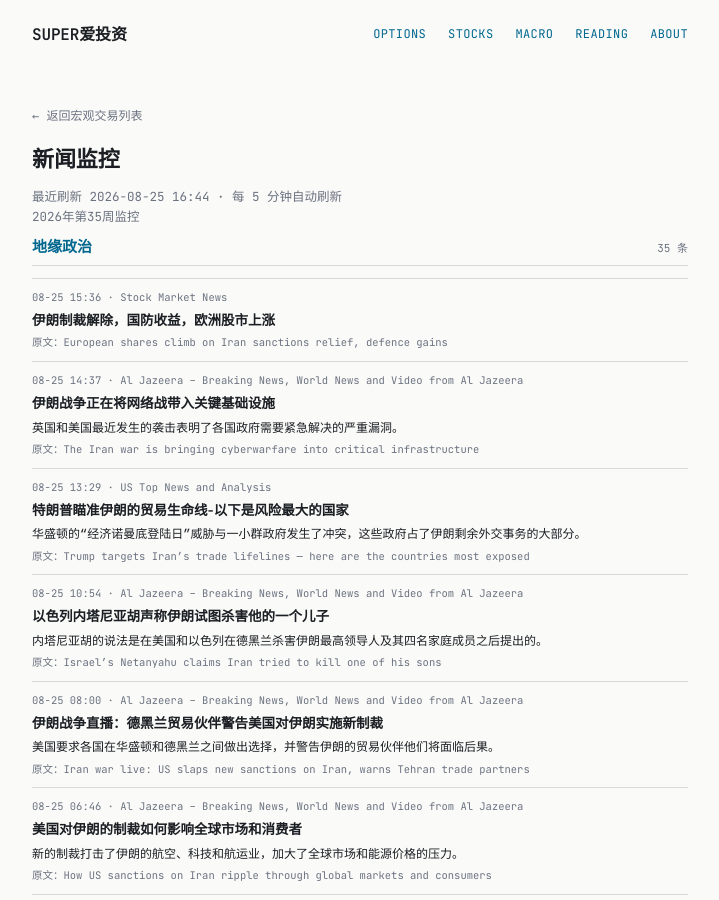
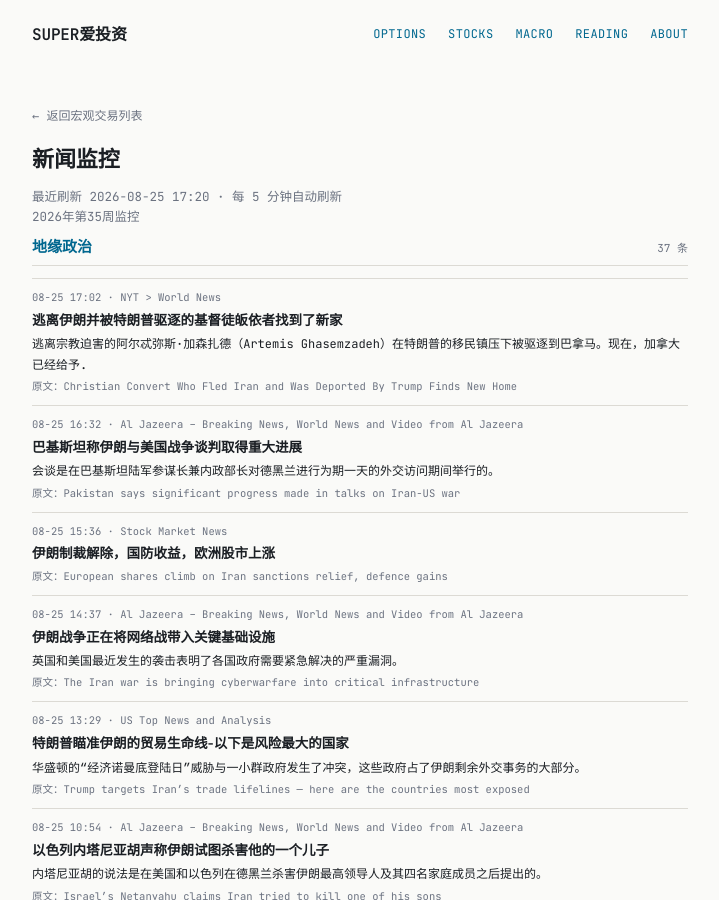
Before and after one commit to tang3super/tang3super.github.io, a Jekyll site: the page built from macro-trade/news-digest.md, in a window 1280 px wide and 900 px high. Shown: the whole window, without its empty margins (280-999 px from the left). Built offline with Jekyll 4.4.1, drawn with Linux system fonts in a browser that asks for light colours; some of the changed text lies outside the part shown.

Commit message:
sync news-digest article

```diff
--- a/macro-trade/news-digest.md
+++ b/macro-trade/news-digest.md
@@ -5,11 +5,25 @@ title: 新闻监控
 date: '2026-08-25'
 summary: 2026年第35周监控
 week_label: 2026年第35周监控
-last_updated: 2026-08-25 16:44
+last_updated: 2026-08-25 17:20
 refresh_note: 每 5 分钟自动刷新
 topics:
 - name: 地缘政治
   items:
+  - title: Christian Convert Who Fled Iran and Was Deported By Trump Finds New Home
+    summary: Artemis Ghasemzadeh, who had escaped religious persecution, was deported to Panama under Trump’s immigration crackdown. Now, Canada has give…
+    link: https://www.nytimes.com/2026/08/25/world/middleeast/christian-convert-who-fled-iran-and-was-ousted-from-us-finds-a-new-home.html
+    source: NYT > World News
+    time: 08-25 17:02
+    title_zh: 逃离伊朗并被特朗普驱逐的基督徒皈依者找到了新家
+    summary_zh: 逃离宗教迫害的阿尔忒弥斯·加森扎德（Artemis Ghasemzadeh）在特朗普的移民镇压下被驱逐到巴拿马。现在，加拿大已经给予.
+  - title: Pakistan says significant progress made in talks on Iran-US war
+    summary: The talks were held during a daylong diplomatic mission to Tehran by Pakistan’s army chief and interior minister.
+    link: https://www.aljazeera.com/news/2026/8/25/pakistan-says-significant-progress-made-in-talks-on-iran-us-war?traffic_source=rss
+    source: Al Jazeera – Breaking News, World News and Video from Al Jazeera
+    time: 08-25 16:32
+    title_zh: 巴基斯坦称伊朗与美国战争谈判取得重大进展
+    summary_zh: 会谈是在巴基斯坦陆军参谋长兼内政部长对德黑兰进行为期一天的外交访问期间举行的。
   - title: European shares climb on Iran sanctions relief, defence gains
     summary: ''
     link: https://www.investing.com/news/stock-market-news/european-shares-climb-on-iran-sanctions-relief-defence-gains-4874569
@@ -301,6 +315,13 @@ topics:
     summary_zh: 英伟达公布财报，美联储主席凯文·沃什将发表他的首次杰克逊霍尔演讲。
 - name: AI基建
   items:
+  - title: Nvidia, Supermicro employees charged over export of AI servers to China
+    summary: Taiwanese authorities indict nine people over alleged chip smuggling scheme.
+    link: https://www.aljazeera.com/economy/2026/8/25/nvidia-supermicro-employees-charged-over-export-of-ai-servers-to-china?traffic_source=rss
+    source: Al Jazeera – Breaking News, World News and Video from Al Jazeera
+    time: 08-25 16:51
+    title_zh: 英伟达、Supermicro员工因向中国出口人工智能服务器而被指控
+    summary_zh: 台湾当局因涉嫌芯片走私计划起诉九人。
   - title: Nvidia shares set for $280 billion price swing after earnings, options show
     summary: ''
     link: https://www.investing.com/news/stock-market-news/nvidia-shares-set-for-280-billion-price-swing-after-earnings-options-show-4874471
```
